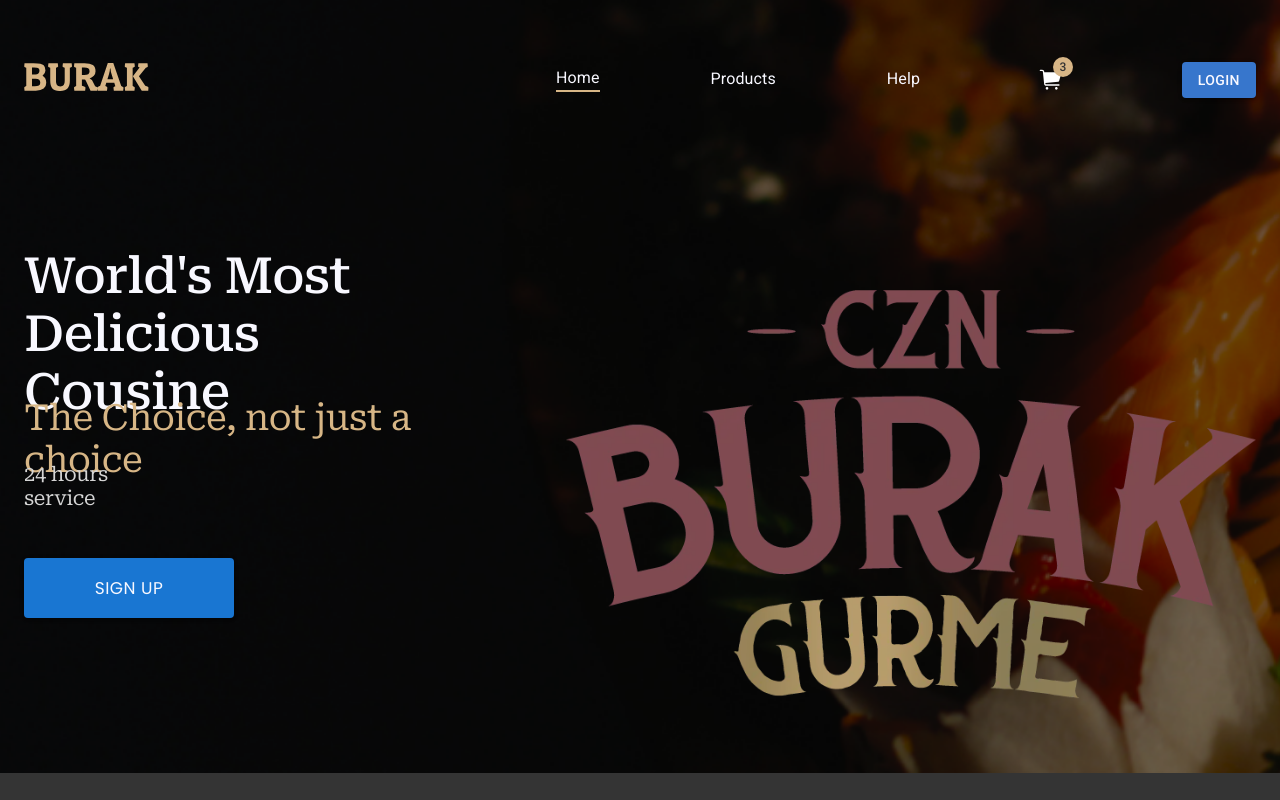
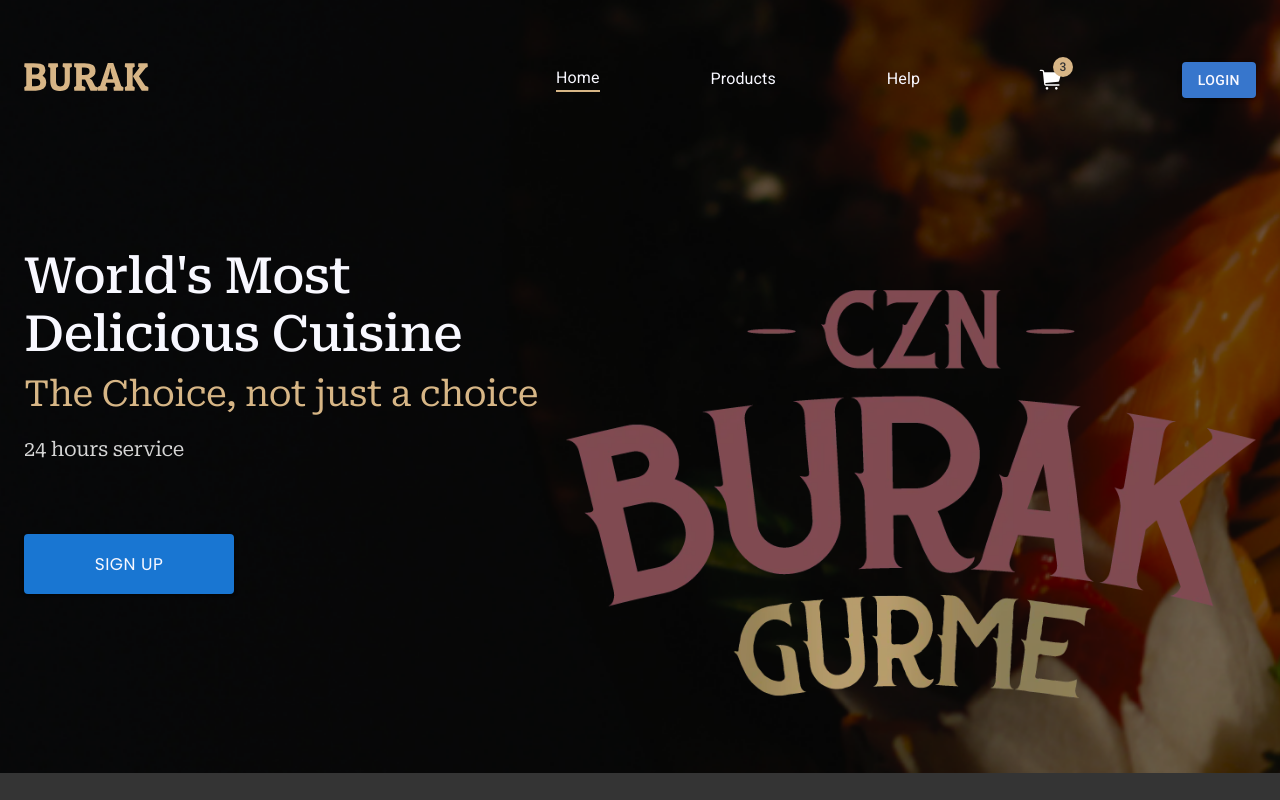
Before and after one commit to Maxmudxoja/burak-react, a React (Create React App) app: page / in a window 1280 px wide. Shown: the top 800 px of the page. Built offline with nearby package versions, Linux system fonts and the light colour scheme.

Commit message:
fix: modify HomeNavbar sectional component

```diff
--- a/src/app/components/headers/HomeNavbar.tsx
+++ b/src/app/components/headers/HomeNavbar.tsx
@@ -64,7 +64,7 @@
         <Stack className={"header-frame"}>
           <Stack className={"detail"}>
             <Box className={"head-main-txt"}>
-              World's Most Delicious Cousine
+              World's Most Delicious Cuisine
             </Box>
             <Box className={"wel-txt"}>The Choice, not just a choice</Box>
             <Box className={"service-txt"}>24 hours service</Box>
--- a/src/css/navbar.css
+++ b/src/css/navbar.css
@@ -89,38 +89,35 @@
 
 .home-navbar .navbar-container .header-frame .detail .head-main-txt {
   width: 450px;
-  height: 150px;
   font-family: "Roboto Serif";
   font-size: 50px;
   font-style: normal;
   font-weight: 500;
-  line-height: normal;
+  line-height: 58px;
   letter-spacing: -0.75px;
   color: #f8f8ff;
 }
 
 .home-navbar .navbar-container .header-frame .detail .wel-txt {
-  width: 510px;
-  height: 42px;
+  margin-top: 10px;
+  white-space: nowrap;
   font-family: "Roboto Serif";
   font-size: 36px;
   font-style: normal;
   font-weight: 400;
-  line-height: normal;
+  line-height: 42px;
   letter-spacing: -0.54px;
   color: #d7b686;
 }
 
 .home-navbar .navbar-container .header-frame .detail .service-txt {
   margin-top: 23px;
-  width: 153px;
-  height: 23px;
-
+  white-space: nowrap;
   font-family: "Roboto Serif";
   font-size: 20px;
   font-style: normal;
   font-weight: 400;
-  line-height: normal;
+  line-height: 23px;
   letter-spacing: -0.3px;
   color: #d5d5d5;
 }
```
